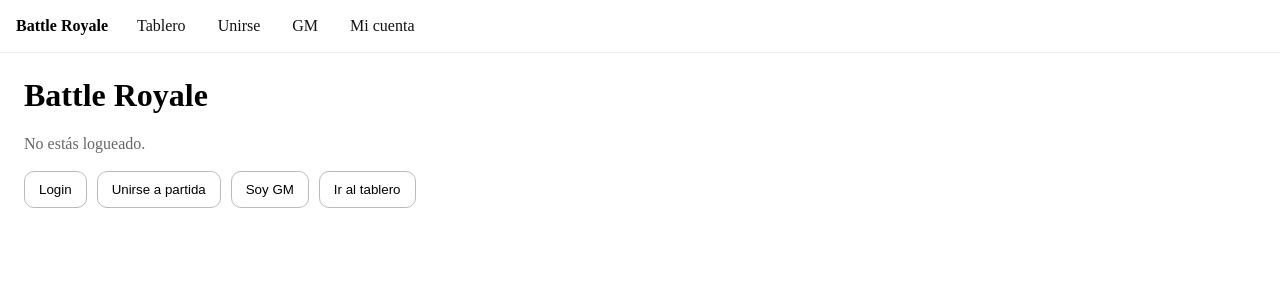
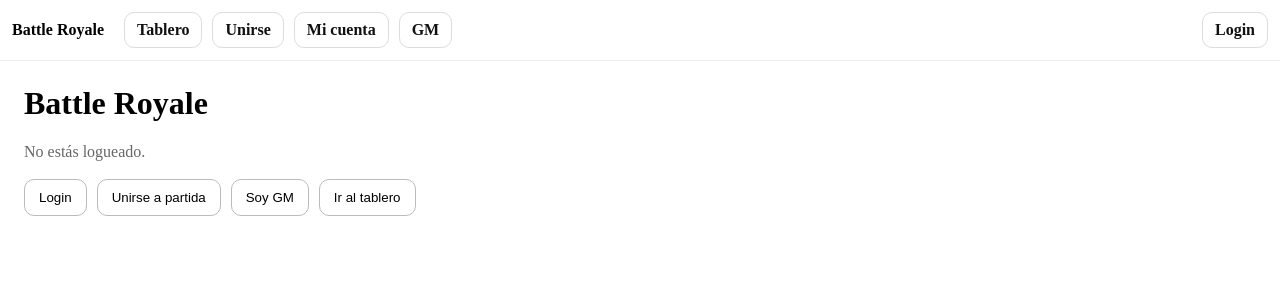
Before and after one commit to Skyoden/battle-royale, a Next.js app: page / in a window 1280 px wide. Shown: the top 300 px of the page. Built offline with nearby package versions, Linux system fonts and the light colour scheme; no server answers.

Commit message:
Update Nav.js

```diff
--- a/app/components/Nav.js
+++ b/app/components/Nav.js
@@ -1,50 +1,133 @@
 "use client";
 
 import Link from "next/link";
-import { usePathname } from "next/navigation";
+import { usePathname, useRouter } from "next/navigation";
+import { useEffect, useState } from "react";
+import { supabase } from "../lib/supabase";
 
-export default function Nav({ isGm }) {
+function BtnLink({ href, label, active }) {
+  return (
+    <Link
+      href={href}
+      style={{
+        padding: "8px 12px",
+        borderRadius: 10,
+        border: "1px solid #ddd",
+        textDecoration: "none",
+        color: "#111",
+        background: active ? "#f2f2f2" : "#fff",
+        fontWeight: active ? 800 : 600,
+      }}
+    >
+      {label}
+    </Link>
+  );
+}
+
+export default function Nav() {
   const pathname = usePathname();
+  const router = useRouter();
 
-  const links = [
-    { href: "/board", label: "Tablero" },
-    { href: "/join", label: "Unirse" },
-    { href: "/gm", label: "GM" },
-    ...(isGm ? [{ href: "/setup", label: "Setup" }] : []),
-    { href: "/me", label: "Mi cuenta" },
-  ];
+  const [loading, setLoading] = useState(true);
+  const [hasSession, setHasSession] = useState(false);
+  const [isGm, setIsGm] = useState(false);
 
+  useEffect(() => {
+    let mounted = true;
+
+    async function load() {
+      setLoading(true);
+
+      const { data: s } = await supabase.auth.getSession();
+      const ok = !!s?.session;
+
+      if (!mounted) return;
+      setHasSession(ok);
+
+      if (!ok) {
+        setIsGm(false);
+        setLoading(false);
+        return;
+      }
+
+      const { data: u } = await supabase.auth.getUser();
+      const user = u?.user;
+      if (!user) {
+        setIsGm(false);
+        setLoading(false);
+        return;
+      }
+
+      const { data: p } = await supabase
+        .from("players")
+        .select("is_gm")
+        .eq("user_id", user.id)
+        .maybeSingle();
+
+      if (!mounted) return;
+      setIsGm(!!p?.is_gm);
+      setLoading(false);
+    }
+
+    load();
+    return () => {
+      mounted = false;
+    };
+  }, [pathname]);
+
+  async function logout() {
+    await supabase.auth.signOut();
+    router.replace("/login");
+  }
+
+  // Menú siempre visible (aunque estés en /login)
   return (
     <div
       style={{
         display: "flex",
         gap: 10,
         alignItems: "center",
+        padding: 12,
         borderBottom: "1px solid #eee",
-        padding: "10px 16px",
+        position: "sticky",
+        top: 0,
+        background: "#fff",
+        zIndex: 10,
       }}
     >
-      <div style={{ fontWeight: 900, marginRight: 8 }}>Battle Royale</div>
+      <div style={{ fontWeight: 900, marginRight: 10 }}>Battle Royale</div>
 
-      {links.map((l) => {
-        const active = pathname === l.href;
-        return (
-          <Link
-            key={l.href}
-            href={l.href}
-            style={{
-              textDecoration: "none",
-              color: "#111",
-              padding: "6px 10px",
-              borderRadius: 10,
-              border: active ? "1px solid #bbb" : "1px solid transparent",
-              background: active ? "#f7f7f7" : "transparent",
-            }}
-          >
-            {l.label}
-          </Link>
-        );
-      })}
+      <BtnLink href="/board" label="Tablero" active={pathname === "/board"} />
+      <BtnLink href="/join" label="Unirse" active={pathname === "/join"} />
+      <BtnLink href="/me" label="Mi cuenta" active={pathname === "/me"} />
+
+      {/* GM link siempre visible (por si quieres crear partida desde otra cuenta) */}
+      <BtnLink href="/gm" label="GM" active={pathname === "/gm"} />
+
+      {/* Setup solo si realmente es GM */}
+      {!loading && isGm && (
+        <BtnLink href="/setup" label="Setup" active={pathname === "/setup"} />
+      )}
+
+      <div style={{ flex: 1 }} />
+
+      {hasSession ? (
+        <button
+          onClick={logout}
+          style={{
+            padding: "8px 12px",
+            borderRadius: 10,
+            border: "1px solid #ddd",
+            background: "#fff",
+            cursor: "pointer",
+            fontWeight: 700,
+          }}
+        >
+          Salir
+        </button>
+      ) : (
+        <BtnLink href="/login" label="Login" active={pathname === "/login"} />
+      )}
     </div>
   );
 }
```
